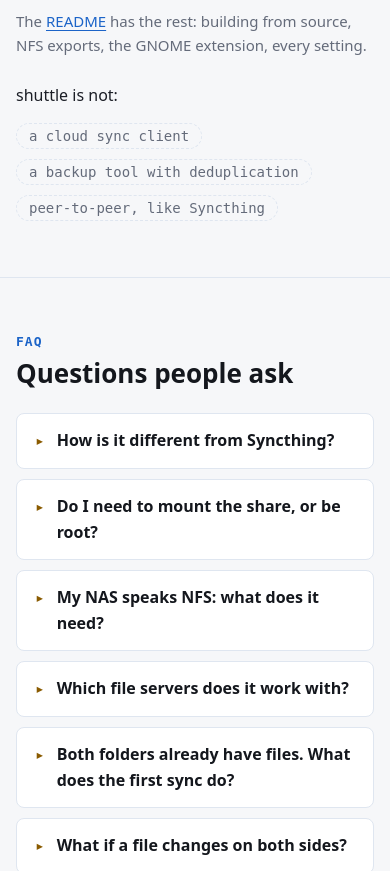
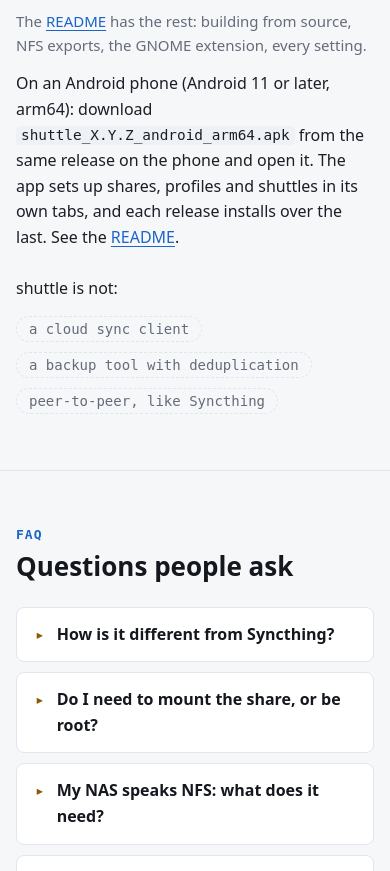
Before and after one commit to fqazzazee/shuttle, a website: page docs/index.html in a window 390 px wide. Shown: the part 8798-9669 px from the top of the page. Drawn offline with Linux system fonts and the light colour scheme.

Commit message:
docs: installing and updating the Android app (#171)
The README's Install gains Android: the APK from the release, installed on
the phone, updates over it, the release key's certificate, the first run's
permissions, the wizard, and what differs from the desktop. The release
header and the project page say how to get it.

```diff
--- a/docs/index.html
+++ b/docs/index.html
@@ -325,6 +325,9 @@
       </div>
       <p class="caption">The <a href="https://github.com/fqazzazee/shuttle#install">README</a> has the rest:
         building from source, NFS exports, the GNOME extension, every setting.</p>
+      <p>On an Android phone (Android 11 or later, arm64): download <code>shuttle_X.Y.Z_android_arm64.apk</code> from
+        the same release on the phone and open it. The app sets up shares, profiles and shuttles in its own tabs,
+        and each release installs over the last. See the <a href="https://github.com/fqazzazee/shuttle#android">README</a>.</p>
       <p style="margin-top: 26px">shuttle is not:</p>
       <div class="not"><span>a cloud sync client</span><span>a backup tool with deduplication</span><span>peer-to-peer, like Syncthing</span></div>
     </div>
```
Also changed, not shown: .goreleaser.yaml, README.md.
